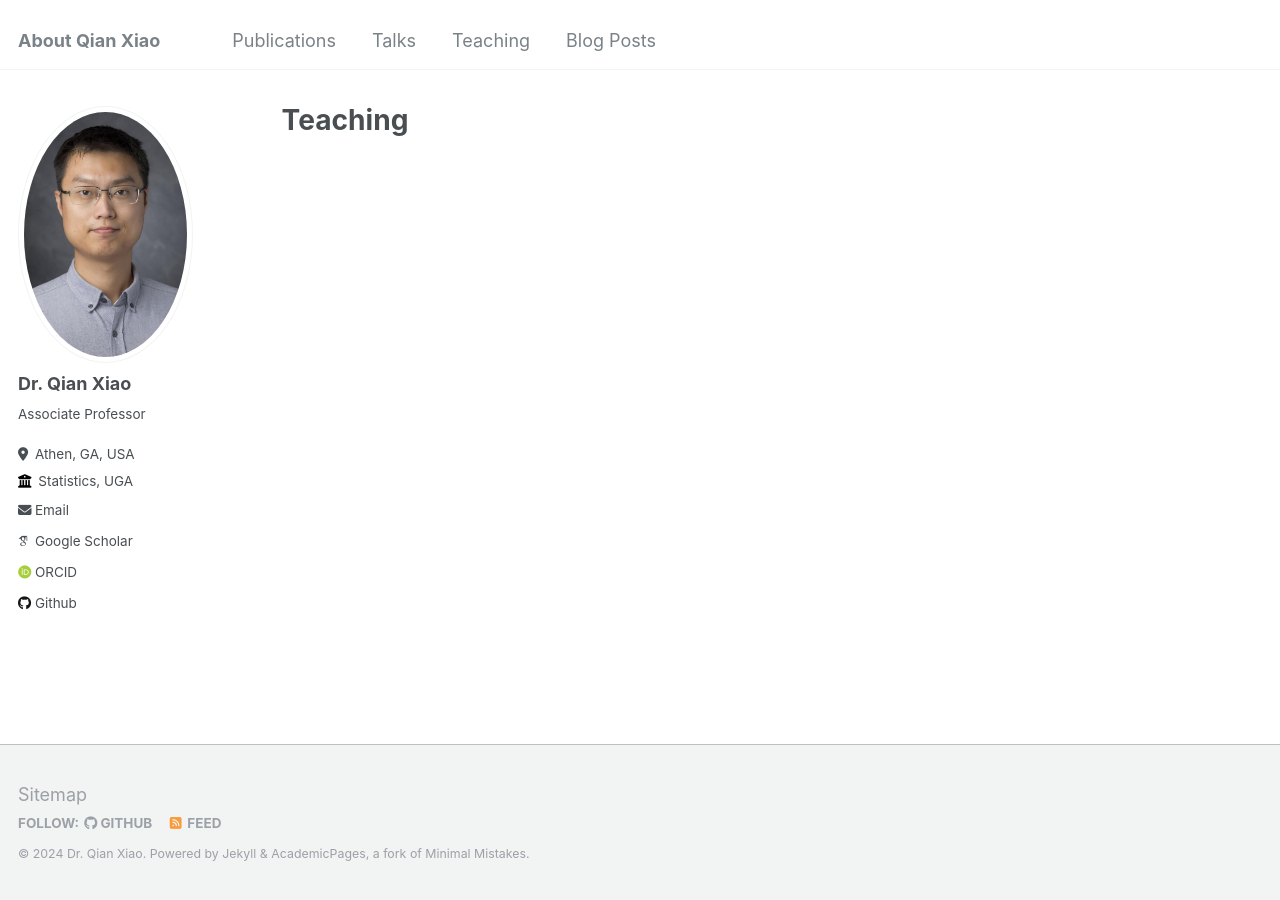
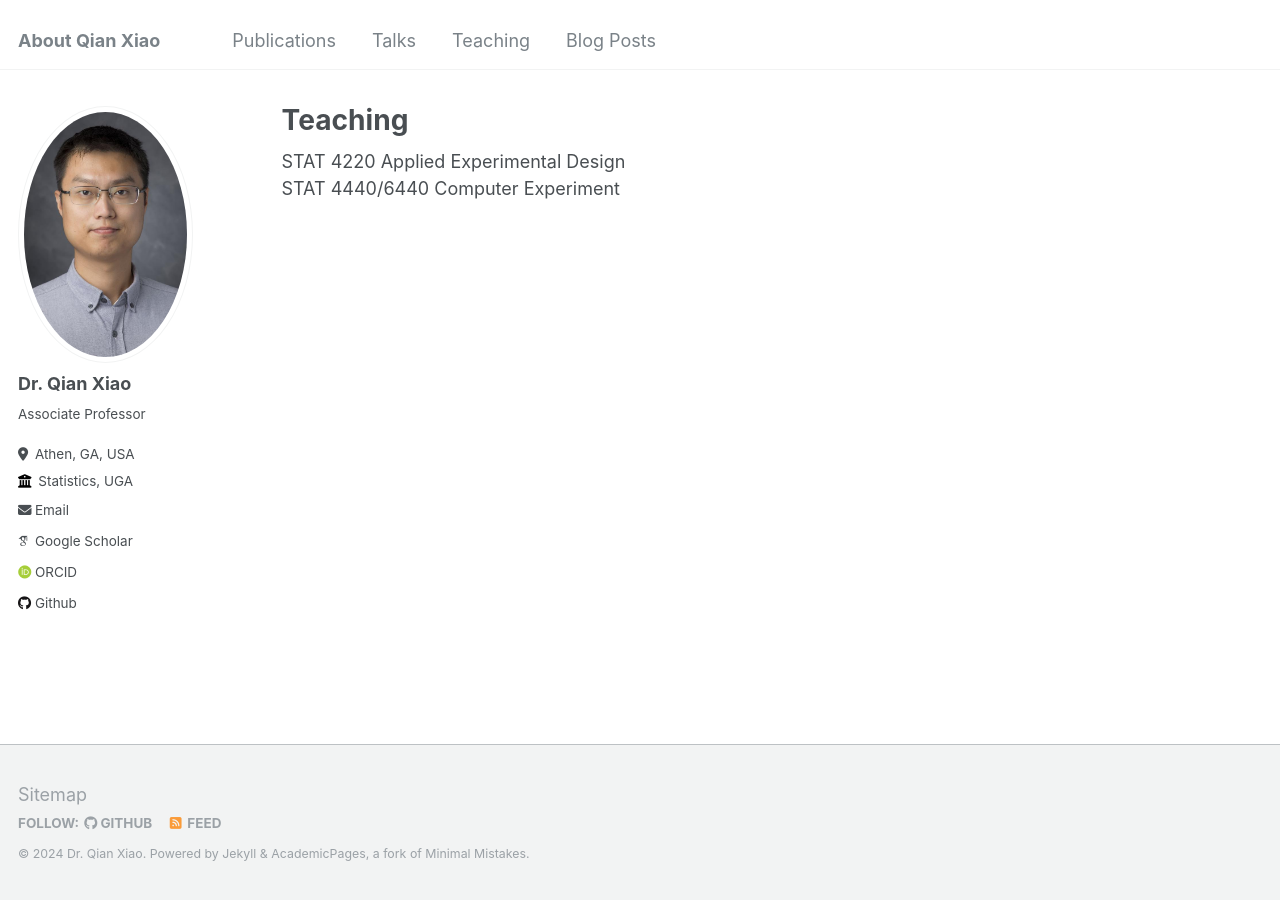
Before and after one commit to QXlab/QXlab.github.io, a Jekyll site: the page built from _pages/teaching.html, in a window 1280 px wide. Built offline with Jekyll 4.4.1, drawn with Linux system fonts in a browser that asks for light colours; some web fonts are replaced.

Commit message:
Update teaching.html

```diff
--- a/_pages/teaching.html
+++ b/_pages/teaching.html
@@ -5,6 +5,10 @@ permalink: /teaching/
 author_profile: true
 ---
 
+STAT 4220 Applied Experimental Design <br>
+
+STAT 4440/6440 Computer Experiment
+
 {% include base_path %}
 
 {% for post in site.teaching reversed %}
```
